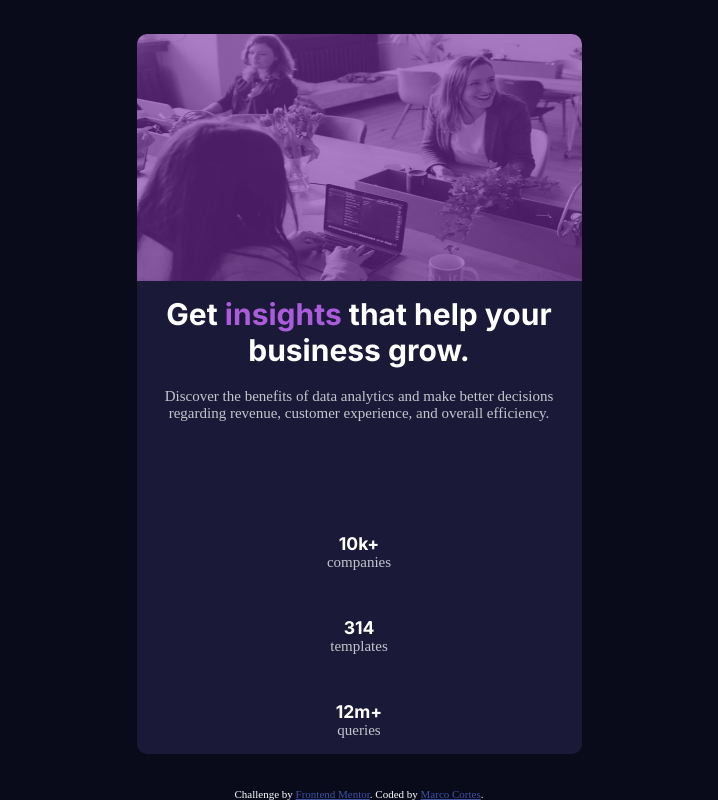
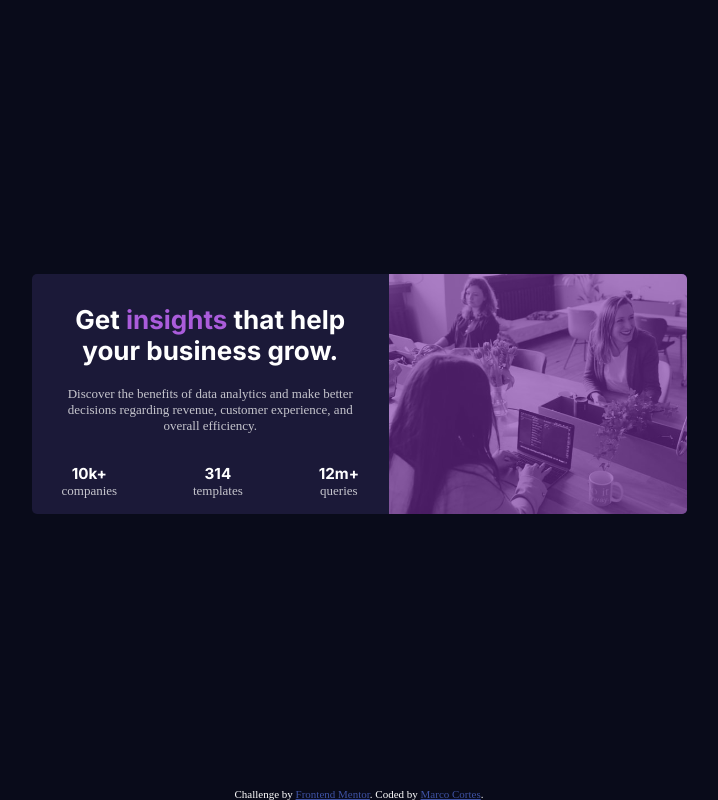
Before and after one commit to marcortes20/stats-preview-card-component-main, a plain HTML site: page index.html in a window 1280 px wide. Shown: the whole page, without its empty margins (281-999 px from the left). Drawn offline with Linux system fonts and the light colour scheme.

Commit message:
Desktop view's challenge finished

```diff
--- a/styles.css
+++ b/styles.css
@@ -120,3 +120,67 @@ text-align: center;
 
 
 }
+
+
+
+@media (min-width: 375px)
+{
+
+    .img-container img{
+        content: url('images/image-header-desktop.jpg');
+        max-width: 100%;
+        min-width: 100%;
+        max-height: 100%;
+        border-top-right-radius: 5px;
+        border-top-left-radius: 0px;
+        opacity: 0.4; /* Ajusta la opacidad según lo necesites */
+    }
+
+    .card{
+        flex-direction: row;
+        min-width: none;
+        width: 70%;
+        max-width: 655px;
+        border-top-left-radius: 5px;
+        border-top-right-radius: 5px;
+        border-bottom-left-radius: 5px;
+        border-bottom-right-radius: 5px;
+        max-height: 240px;
+
+
+    }
+
+    .img-container{
+        order: 2;
+        flex:1;
+        border-top-right-radius: 5px;
+        border-bottom-right-radius: 5px;
+        border-top-left-radius: 0px;
+    }
+
+    .information{
+        order: 1;
+        flex:1;
+        display: flex;
+        flex-direction: column;
+        text-align: center;
+        padding: 30px;
+
+    }
+
+    .second-information{
+        flex-direction: row;
+        justify-content: space-between;
+
+
+    }
+
+    main{
+
+        font-size: small;
+    }
+
+
+
+
+}
```
Also changed, not shown: index.html (+1 -1 lines).
